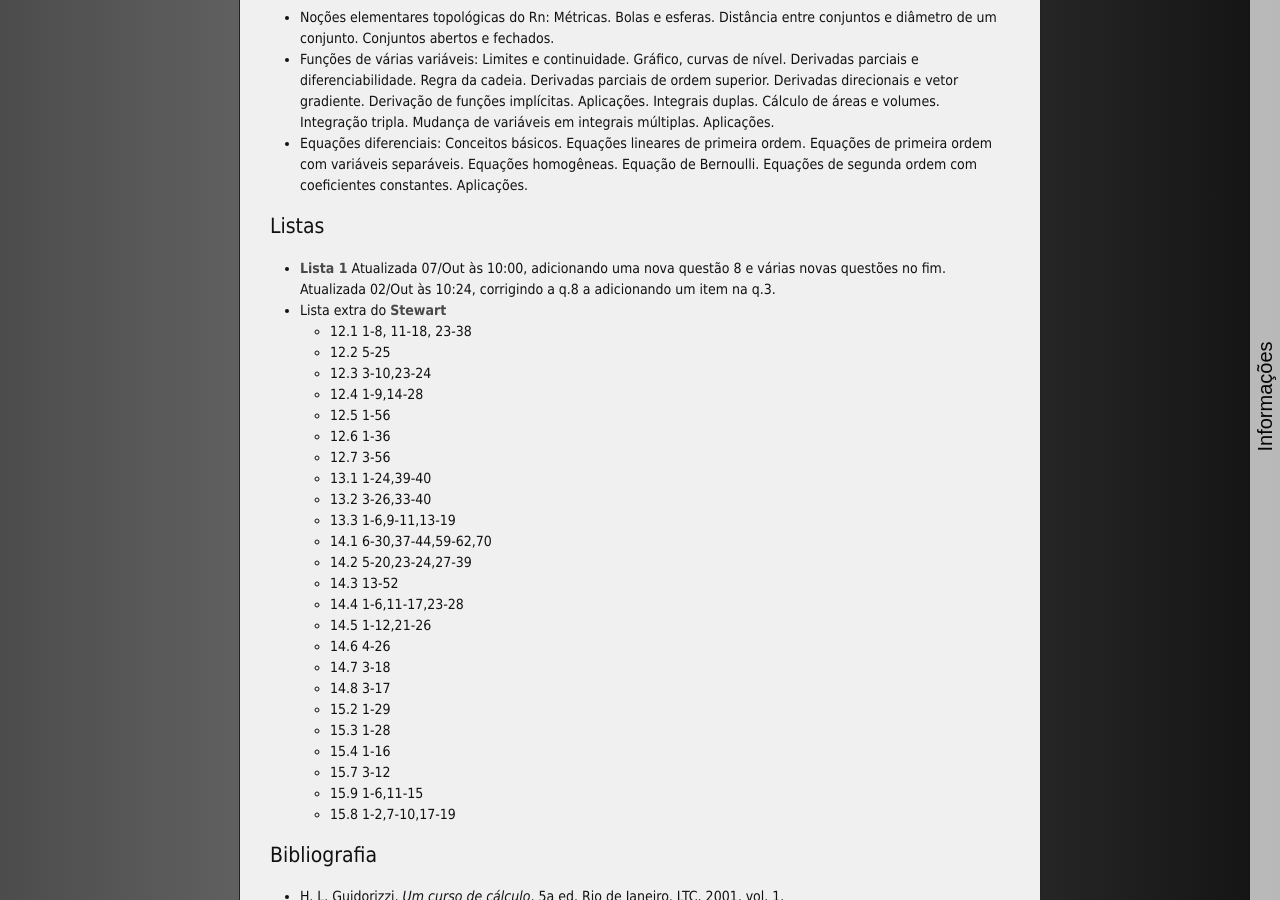
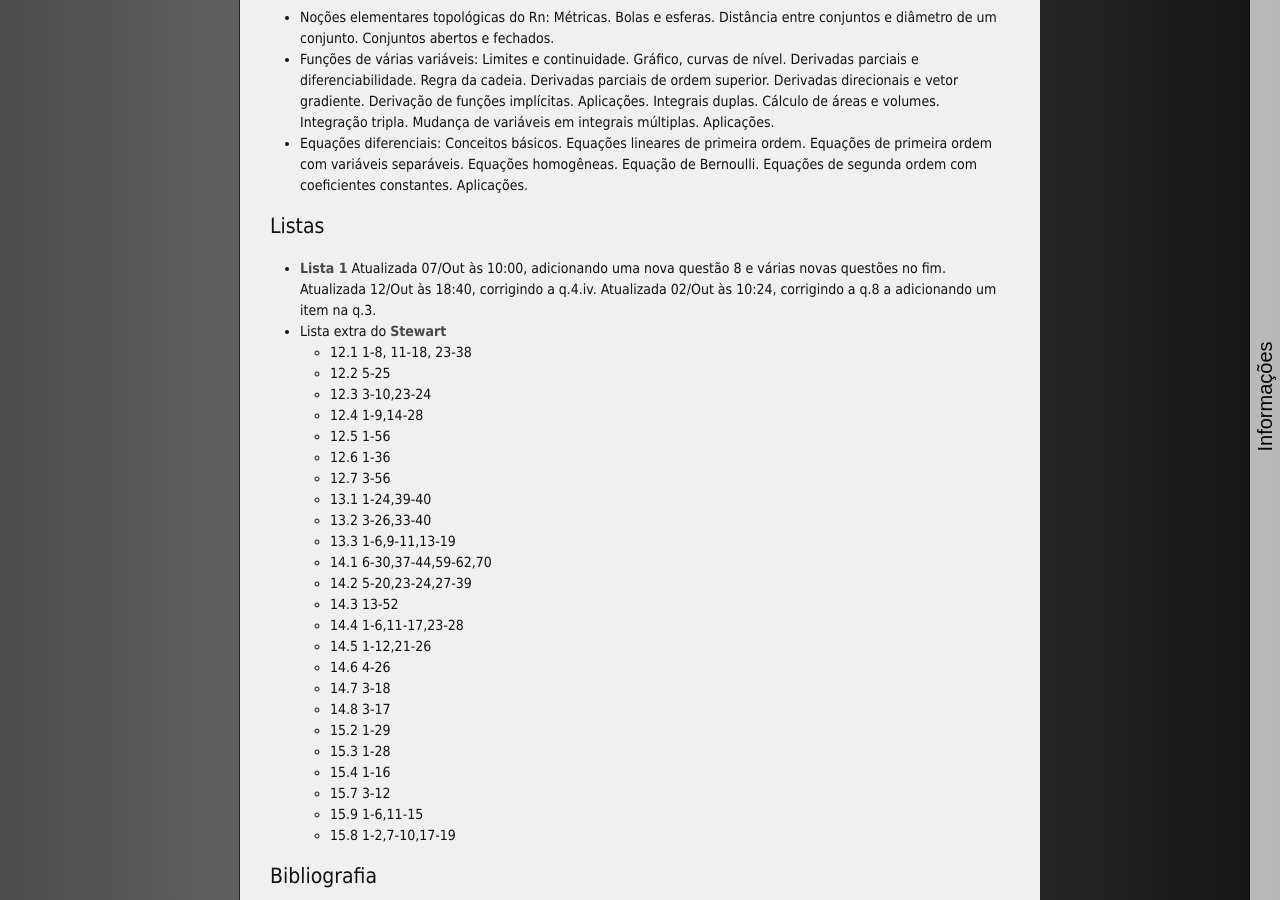
Before and after one commit to abelsiqueira/abelsiqueira.github.io-old, a Jekyll site: the page built from _posts/br/2015-08-02-cm202-calculo-diferencial-e-integral-II-2015-s2.markdown, in a window 1280 px wide and 900 px high, scrolled down 702 px. Built offline with Jekyll 4.4.1, drawn with Linux system fonts in a browser that asks for light colours; nearby versions of some CDN libraries.

Commit message:
Corrige lista1 de cm202

```diff
--- a/_posts/br/2015-08-02-cm202-calculo-diferencial-e-integral-II-2015-s2.markdown
+++ b/_posts/br/2015-08-02-cm202-calculo-diferencial-e-integral-II-2015-s2.markdown
@@ -46,6 +46,7 @@ tag:        2015s2
   - [Lista 1]({{ site.baseurl }}/disciplinas/cm202/lista1.pdf)
     Atualizada 07/Out às 10:00, adicionando uma nova questão 8 e várias novas
     questões no fim.
+    Atualizada 12/Out às 18:40, corrigindo a q.4.iv.
     Atualizada 02/Out às 10:24, corrigindo a q.8 a adicionando um item na q.3.
   - Lista extra do [Stewart](http://www.clicmates.com.br/arquivosparadonwloads/Calculo%20Vol%202%20%285%20ed%29%20-%20James%20Stewart%20%28em%20portugues%29.pdf)
     - 12.1 1-8, 11-18, 23-38
```
Also changed, not shown: 1 other file.
